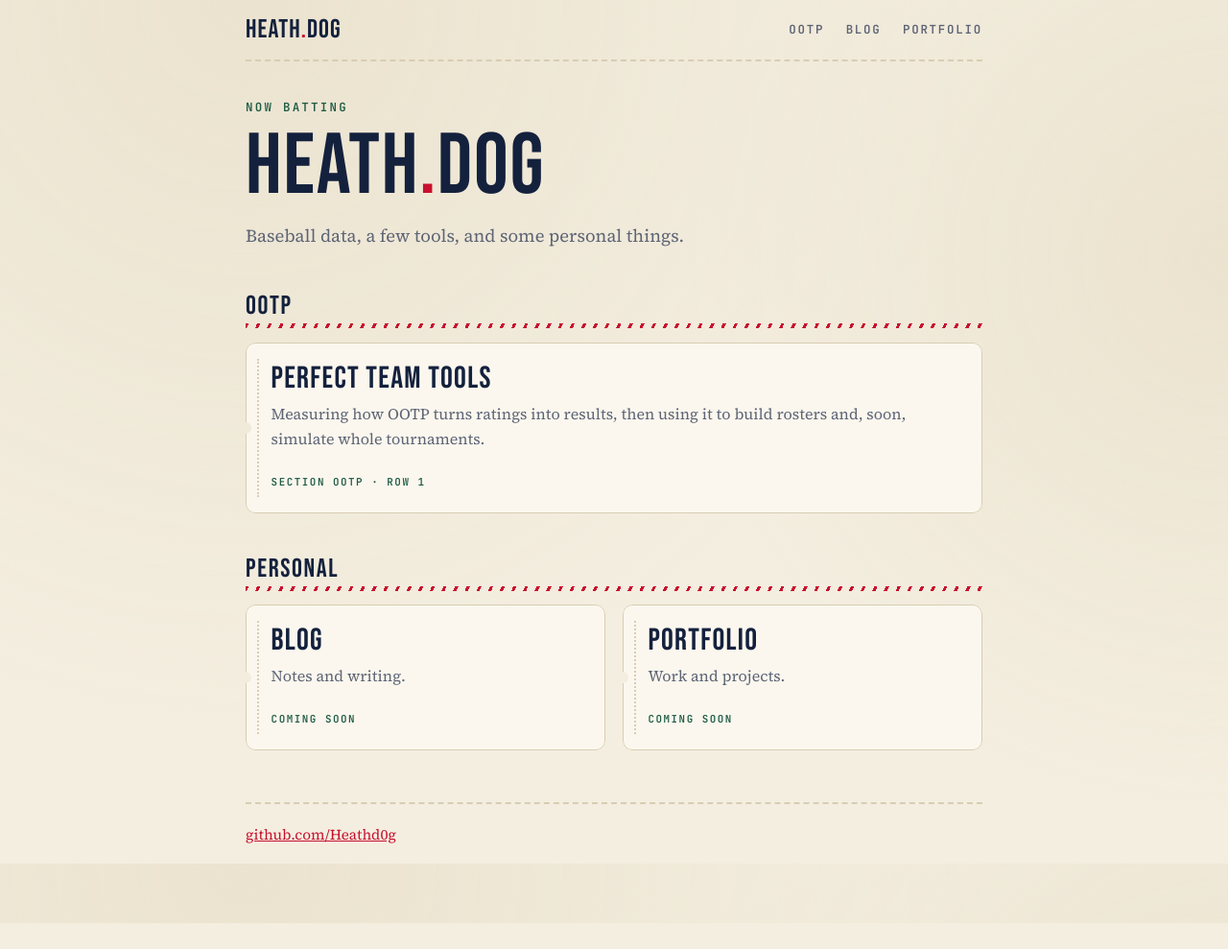
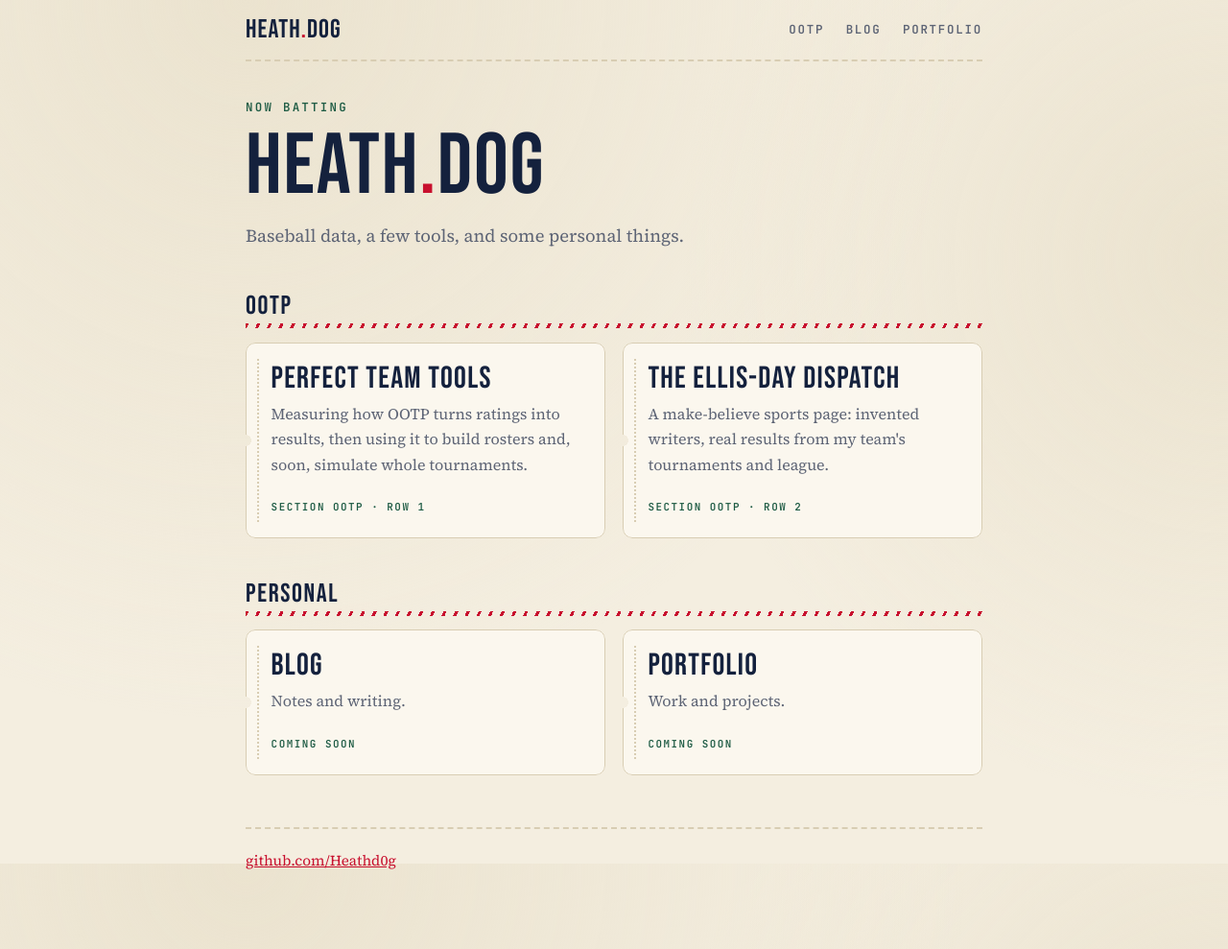
Before and after one commit to Heathd0g/Heathd0g.github.io, a Jekyll site: the page built from index.html, in a window 1280 px wide. Shown: the whole page at 96% size. Built offline with Jekyll 4.4.1, drawn with Linux system fonts in a browser that asks for light colours; before the commit the page ends 962 px from its top, so only the background shows below that.

Commit message:
Main page: Ellis-Day Dispatch card (HG)

```diff
--- a/index.html
+++ b/index.html
@@ -11,6 +11,11 @@ layout: default
     <span class="name">Perfect Team tools</span>
     <span class="what">Measuring how OOTP turns ratings into results, then using it to build rosters and, soon, simulate whole tournaments.</span>
     <span class="seat">Section OOTP · Row 1</span>
+  </a>
+  <a class="card" href="/ootp/dispatch/">
+    <span class="name">The Ellis-Day Dispatch</span>
+    <span class="what">A make-believe sports page: invented writers, real results from my team's tournaments and league.</span>
+    <span class="seat">Section OOTP · Row 2</span>
   </a>
 </div>
 
```
